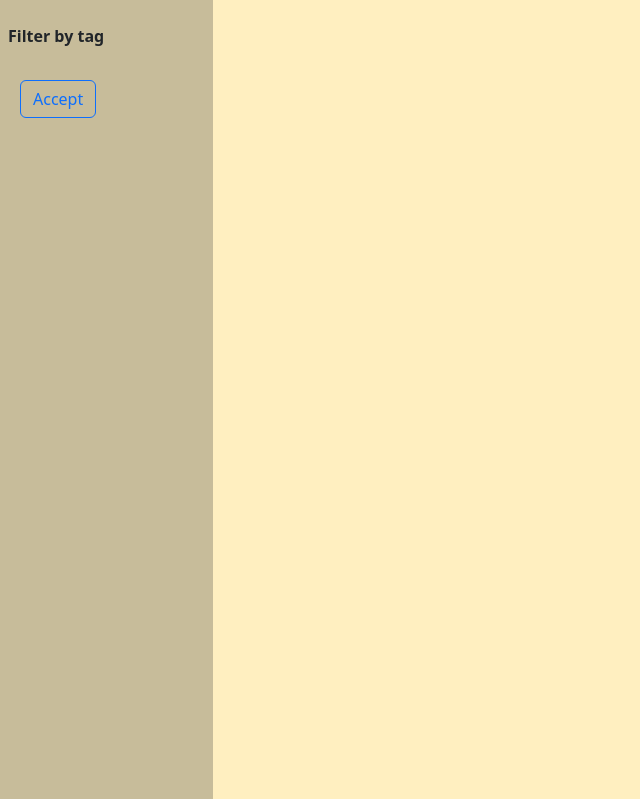
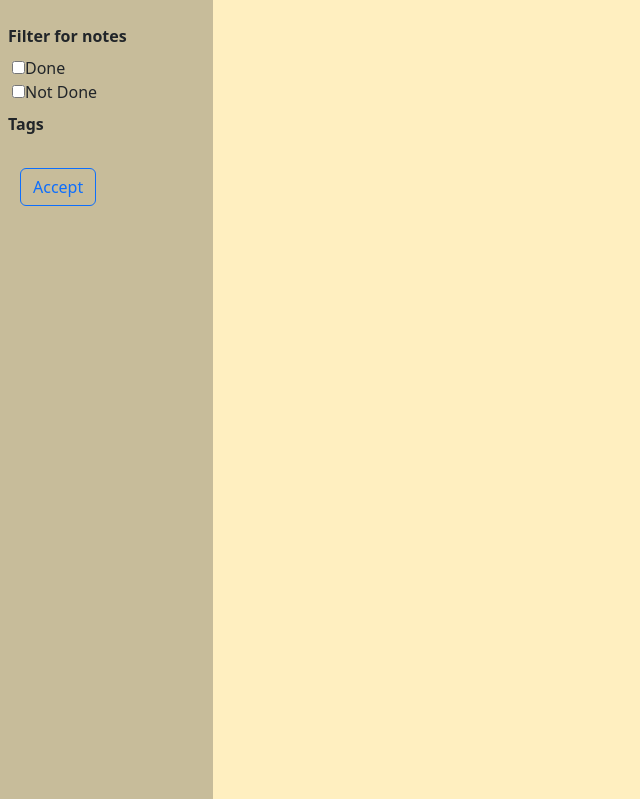
Before and after one commit to Vaipik/web_project_team_1, a Django app: page /notes/ in a window 1280 px wide. Shown: the part 71-870 px from the top of the page, without its empty margins (0-640 px from the left). Run offline with Django 4.2, Linux system fonts and the light colour scheme; the visitor is signed in with stand-in values (Sample User, id 1); data that the repository does not hold is empty.

Commit message:
Add extended filter

```diff
--- a/project/apps/notes/services.py
+++ b/project/apps/notes/services.py
@@ -13,8 +13,15 @@ def get_user_notes(user):
     return Note.objects.filter(user=user).all()
 
 
-def get_user_notes_with_tags(user, choice_tags):
-    return Note.objects.filter(user=user, tags__in=choice_tags).distinct()
+def get_user_notes_filter(user, choice_tags=None, choice_done=None):
+    notes = Note.objects.filter(user=user).distinct()
+    if len(choice_tags) > 0:
+        notes = notes.filter(tags__in=choice_tags)
+    if 'done' in choice_done and not ('not done' in choice_done):
+        notes = notes.filter(done=True)
+    elif not('done' in choice_done) and ('not done' in choice_done):
+        notes = notes.filter(done=False)
+    return notes.distinct()
 
 
 def set_done_user_note(user, note_id):
--- a/project/apps/notes/templates/notes/_sidebar.html
+++ b/project/apps/notes/templates/notes/_sidebar.html
@@ -1,11 +1,24 @@
 {% load extract_tags %}
-<div class="row  fw-bold p-2">Filter by tag</div>
-<form method="POST" action="{% url 'notes:filter_note' %}">
+<form method="POST" action="{% url 'notes:main' %}">
     {% csrf_token %}
+    <div>
+        <div class="row  fw-bold p-2">Filter for notes</div>
+
+        <div class="checkbox"><label><input type="checkbox"
+                                            name="done_or_not"
+                                            value="done"
+                                            {% if 'done' in choice_done %} checked {% endif %}>Done</label></div>
+        <div class="checkbox"><label><input type="checkbox"
+                                            name="done_or_not"
+                                            value="not done"
+                                            {% if 'not done' in choice_done %} checked {% endif %}>Not Done</label></div>
+    </div>
+    <div class="row  fw-bold p-2">Tags</div>
     <div>
         {% for tag in tags %}
         {%if tag.name in choice_tags%}
-                <div class="checkbox"><label><input type="checkbox" name="tags" value="{{tag.name}}" checked > {{tag.name}}</label></div>
+        <div class="checkbox"><label><input type="checkbox" name="tags" value="{{tag.name}}" checked>
+            {{tag.name}}</label></div>
         {% else %}
         <div class="checkbox"><label><input type="checkbox" name="tags" value="{{tag.name}}"> {{tag.name}}</label></div>
         {% endif %}
--- a/project/apps/notes/templates/notes/notes_list.html
+++ b/project/apps/notes/templates/notes/notes_list.html
@@ -16,7 +16,7 @@
     {% csrf_token %}
     <div class="row  fw-bold p-2">
         {%if choice_tags %}
-            Notes with tags [
+            Notes {{choice_done|join:' and '}} with tags [
             {{ choice_tags|join:', ' }}
         ]:
         {% endif %}
--- a/project/apps/notes/urls.py
+++ b/project/apps/notes/urls.py
@@ -8,7 +8,6 @@ urlpatterns = [
     path('delete/<slug:note_id>', views.delete_note, name="delete"),
     path('done/<slug:note_id>', views.set_done, name="set_done"),
     path('detail/<slug:note_id>', views.detail, name="detail"),
-    path('filter_note/', views.filter_notes, name="filter_note"),
     path('add_note/', views.add_note, name="add_note"),
     path('add_tag/', views.add_tag, name="add_tag"),
     path("", views.main, name="main"),
--- a/project/apps/notes/views.py
+++ b/project/apps/notes/views.py
@@ -3,7 +3,7 @@ from django.shortcuts import render, redirect, get_object_or_404
 
 from .forms import TagForm, NoteForm
 from .models import Tag, Note
-from .services import get_user_tag, get_user_notes, get_user_choice_tags, get_user_notes_with_tags, set_done_user_note, \
+from .services import get_user_tag, get_user_notes, get_user_choice_tags, get_user_notes_filter, set_done_user_note, \
     delete_user_note
 
 
@@ -11,32 +11,22 @@ from .services import get_user_tag, get_user_notes, get_user_choice_tags, get_us
 @login_required
 def main(request):
     tags = get_user_tag(request.user)
-    if request.method == 'POST':
-        choice_tags = get_user_choice_tags(request.user, request.POST.getlist('tags'))
-        if len(choice_tags) == 0:
-            notes = get_user_notes(request.user) if request.user.is_authenticated else []
-            return render(request, 'notes/notes_list.html', context={'notes': notes, 'tags': tags})
-        else:
-            notes = get_user_notes_with_tags(request.user, choice_tags) if request.user.is_authenticated else []
-            return render(request, 'notes/notes_list.html',
-                          context={'notes': notes, 'tags': tags, 'choice_tags': request.POST.getlist('tags')})
-    else:
-        notes = get_user_notes(request.user) if request.user.is_authenticated else []
-        return render(request, 'notes/notes_list.html',
-                      context={'notes': notes, 'tags': tags, 'choice_tags': []})
-
-
-@login_required
-def filter_notes(request):
-    tags = get_user_tag(request.user)
     choice_tags = get_user_choice_tags(request.user, request.POST.getlist('tags'))
-    notes = get_user_notes_with_tags(user=request.user, choice_tags=choice_tags) if request.user.is_authenticated else []
+    choice_done = request.POST.getlist('done_or_not')
+    notes = get_user_notes_filter(user=request.user, choice_tags=choice_tags,
+                                  choice_done=choice_done) if request.user.is_authenticated else []
     if request.method == 'POST':
         return render(request, 'notes/notes_list.html',
-                      context={'notes': notes, 'tags': tags, 'choice_tags': request.POST.getlist('tags')})
+                      context={'notes': notes,
+                               'tags': tags,
+                               'choice_tags': request.POST.getlist('tags'),
+                               'choice_done': choice_done})
     else:
         return render(request, 'notes/notes_list.html',
-                      context={'notes': notes, 'tags': tags, 'choice_tags': []})
+                      context={'notes': notes,
+                               'tags': tags,
+                               'choice_tags': [],
+                               'choice_done': []})
 
 
 @login_required
```
Lines whose indentation alone changed are shown as unchanged.
